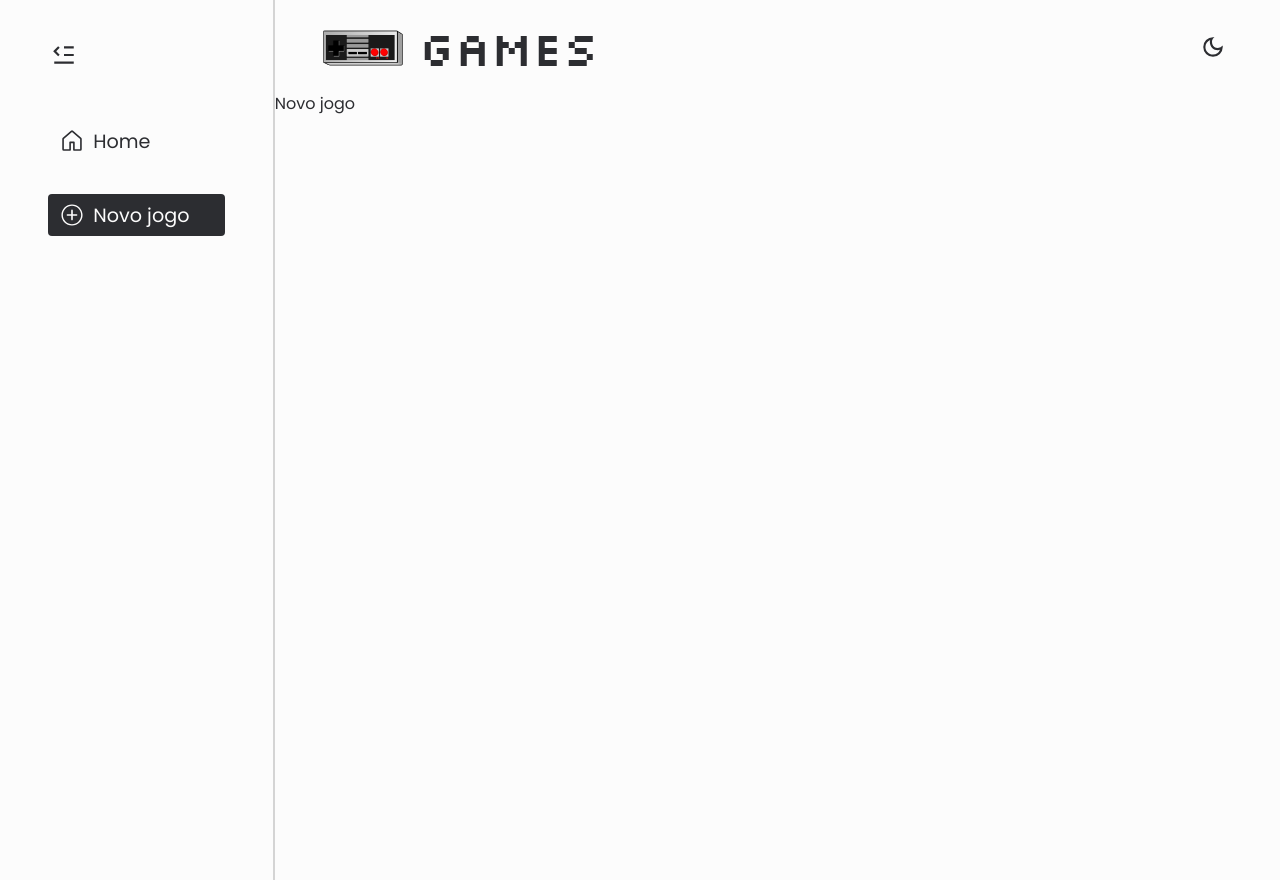
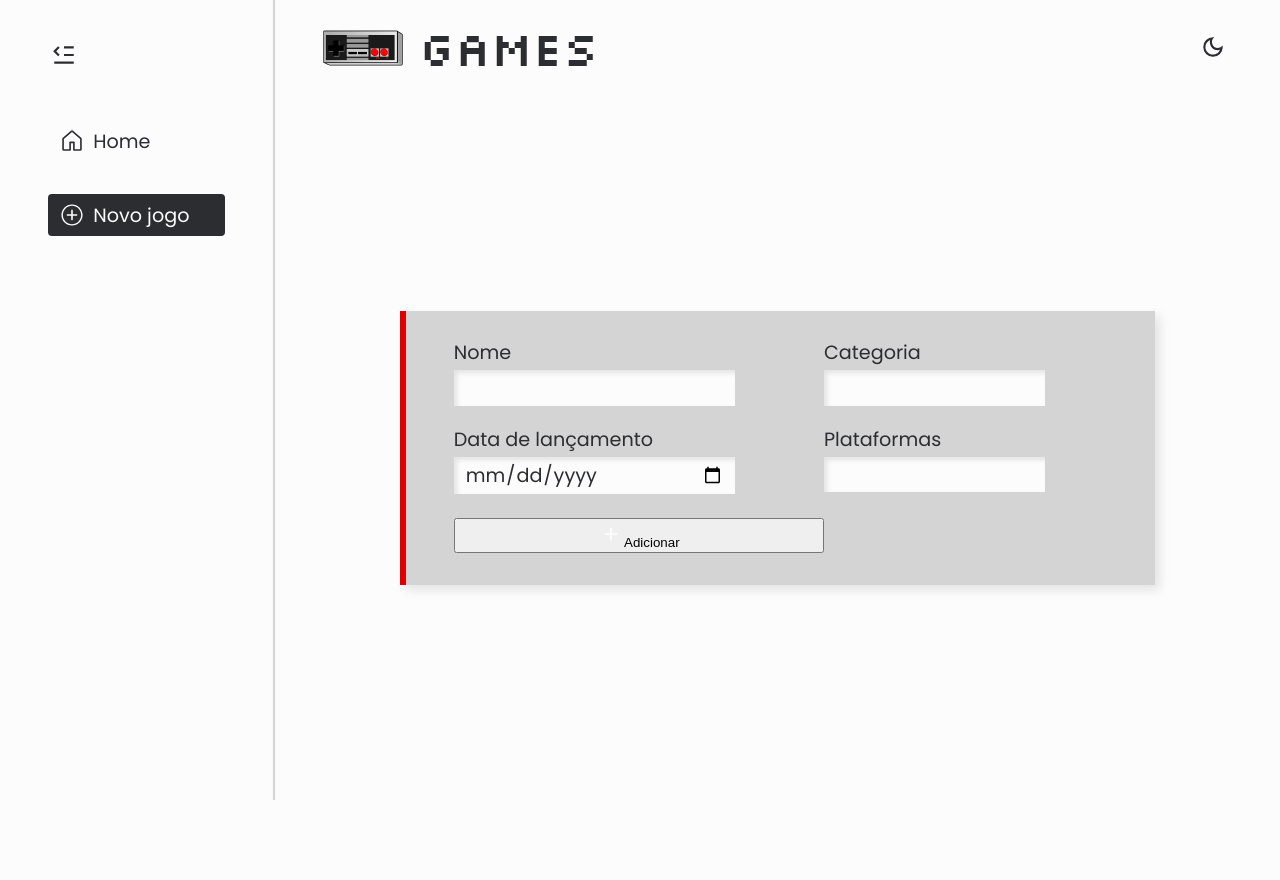
Before and after one commit to leandro-pessoa/catalogo_de_games, a React (Vite) app in the folder frontend/: page /novo-jogo in a window 1280 px wide. After the commit the page ends 800 px from the top, so only its background shows below. Built offline with nearby package versions, Linux system fonts and the light colour scheme.

Commit message:
formulário de adicionar jogo

```diff
--- /dev/null
+++ b/frontend/src/components/Button/styles.ts
@@ -0,0 +1,29 @@
+// funções
+import styled from 'styled-components'
+
+// variáveis
+import { variables, flex } from '@/variables'
+
+const StyledButton = styled.button`
+    ${flex('row', 'auto', 'center', '.5rem')}
+    width: max-content;
+    background-color: ${variables.red};
+    font-family: ${variables.primaryFont};
+    font-size: 1.2rem;
+    color: ${variables.white};
+    border: none;
+    padding: 0.3rem 0.5rem;
+    transition: 0.1s;
+    margin-top: 1rem;
+
+    &:hover {
+        cursor: pointer;
+    }
+
+    &:active {
+        transform: translate(1px, 1px);
+        background-color: ${variables.red}ea;
+    }
+`
+
+export default StyledButton
--- /dev/null
+++ b/frontend/src/components/Container/index.tsx
@@ -0,0 +1,16 @@
+// componentes
+import StyledSection from './styles'
+
+// tipagem dos props
+interface ContainerProps {
+    children:
+        | React.ReactElement
+        | React.ReactElement[]
+        | (string | React.ReactElement[])
+}
+
+const Container = ({ children }: ContainerProps) => {
+    return <StyledSection>{children}</StyledSection>
+}
+
+export default Container
--- /dev/null
+++ b/frontend/src/components/Container/styles.ts
@@ -0,0 +1,12 @@
+// funções
+import styled from 'styled-components'
+
+// variáveis
+import { flex } from '@/variables'
+
+const StyledSection = styled.section`
+    ${flex('column', 'center', 'center', '2rem')}
+    height: calc(100% - 96px); /* altura do header (96px) */
+`
+
+export default StyledSection
--- a/frontend/src/components/Nav/styles.ts
+++ b/frontend/src/components/Nav/styles.ts
@@ -12,7 +12,7 @@ interface NavProps {
 const StyledNav = styled.nav<NavProps>`
     ${flex('column', 'flex-start', 'auto', '1rem')}
     padding: ${(props) => (props.$display ? '2.5rem 3rem' : '2.5rem 2rem')};
-    height: 100vh;
+    height: calc(100vh - 5rem);
     width: ${(props) => (props.$display ? '180px' : 'auto')};
     border-right: 2px solid ${(props) => props.theme.colors.borderColor};
     transition: ease 0.3s;
--- /dev/null
+++ b/frontend/src/pages/NewGame/AddForm/index.tsx
@@ -0,0 +1,43 @@
+// funções
+import iconsParams from '@/utils/iconsParams'
+
+// componentes
+import React from 'react'
+import StyledForm from './styles'
+
+// ícones
+import { IoIosAdd } from 'react-icons/io'
+
+const AddForm = () => {
+
+    const submitHandle = (e: React.FormEvent<HTMLFormElement>) => {
+        e.preventDefault()
+    }
+
+    return (
+        <StyledForm onSubmit={submitHandle}>
+            <div>
+                <label htmlFor='name'>Nome</label>
+                <input type='text' id='name' autoComplete='off' />
+            </div>
+            <div>
+                <label htmlFor='category'>Categoria</label>
+                <input type='text' id='category' autoComplete='off' />
+            </div>
+            <div>
+                <label htmlFor='publish'>Data de lançamento</label>
+                <input type='date' id='publish' autoComplete='off' />
+            </div>
+            <div>
+                <label htmlFor='plataforms'>Plataformas</label>
+                <input type='text' id='plataforms' autoComplete='off' />
+            </div>
+            <button type='submit'>
+                <IoIosAdd {...iconsParams('dark')}/>
+                Adicionar
+            </button>
+        </StyledForm>
+    )
+}
+
+export default AddForm
--- /dev/null
+++ b/frontend/src/pages/NewGame/AddForm/styles.ts
@@ -0,0 +1,41 @@
+// funções
+import styled from 'styled-components'
+
+// variáveis
+import { variables } from '@/variables'
+
+const StyledForm = styled.form`
+    display: grid;
+    grid-template-columns: auto auto;
+    row-gap: 1.5rem;
+    background-color: ${(props) => props.theme.colors.borderColor};
+    width: 65%;
+    padding: 2rem 3rem;
+    border-left: 6px solid ${variables.red};
+    box-shadow: 5px 5px 10px rgba(0, 0, 0, 0.1);
+
+    div {
+        label {
+            display: block;
+            margin-bottom: 0.5rem;
+            font-size: 1.2rem;
+        }
+
+        input {
+            background-color: ${(props) => props.theme.colors.backgroundColor};
+            border: none;
+            font-size: 1.2rem;
+            color: ${(props) => props.theme.colors.fontColor};
+            font-family: ${variables.primaryFont};
+            box-shadow: inset 3px 3px 5px rgba(0, 0, 0, 0.1);
+            padding: 0.2rem 0.7rem;
+            width: 70%;
+
+            &:focus {
+                outline: 2px solid ${variables.red};
+            }
+        }
+    }
+`
+
+export default StyledForm
--- a/frontend/src/pages/NewGame/index.tsx
+++ b/frontend/src/pages/NewGame/index.tsx
@@ -1,9 +1,12 @@
+// componentes
+import Container from '@/components/Container'
+import AddForm from './AddForm'
 
 const NewGame = () => {
     return (
-        <>
-            Novo jogo
-        </>
+        <Container>
+            <AddForm />
+        </Container>
     )
 }
 
--- a/frontend/src/variables/index.ts
+++ b/frontend/src/variables/index.ts
@@ -5,6 +5,7 @@ const variables = {
 
     // cores
     white: '#fcfcfc',
+    red: '#DC0000',
     lightGray: '#d4d4d4',
     regularGray: '#4f5055',
     darkGray: '#2c2d31',
```
Also changed, not shown: frontend/src/components/Button/index.tsx (added, +23 -0 lines).
